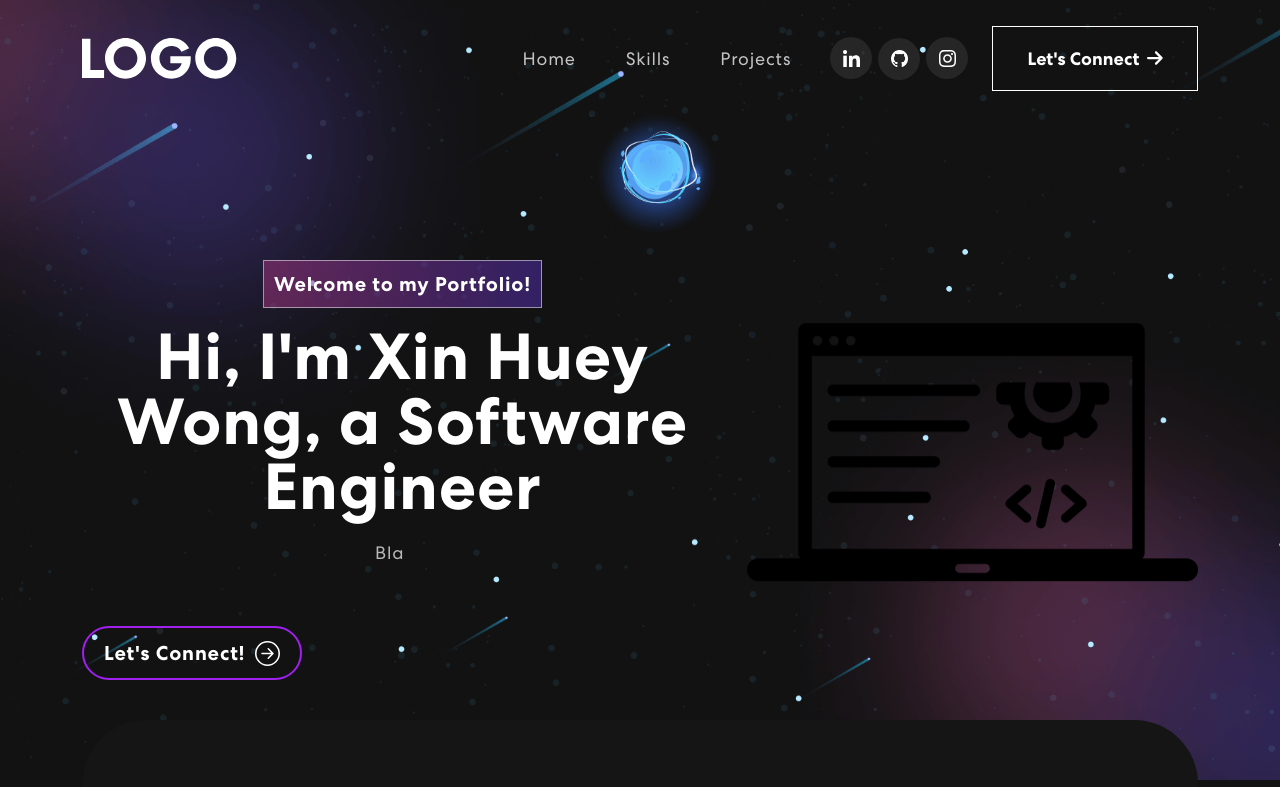
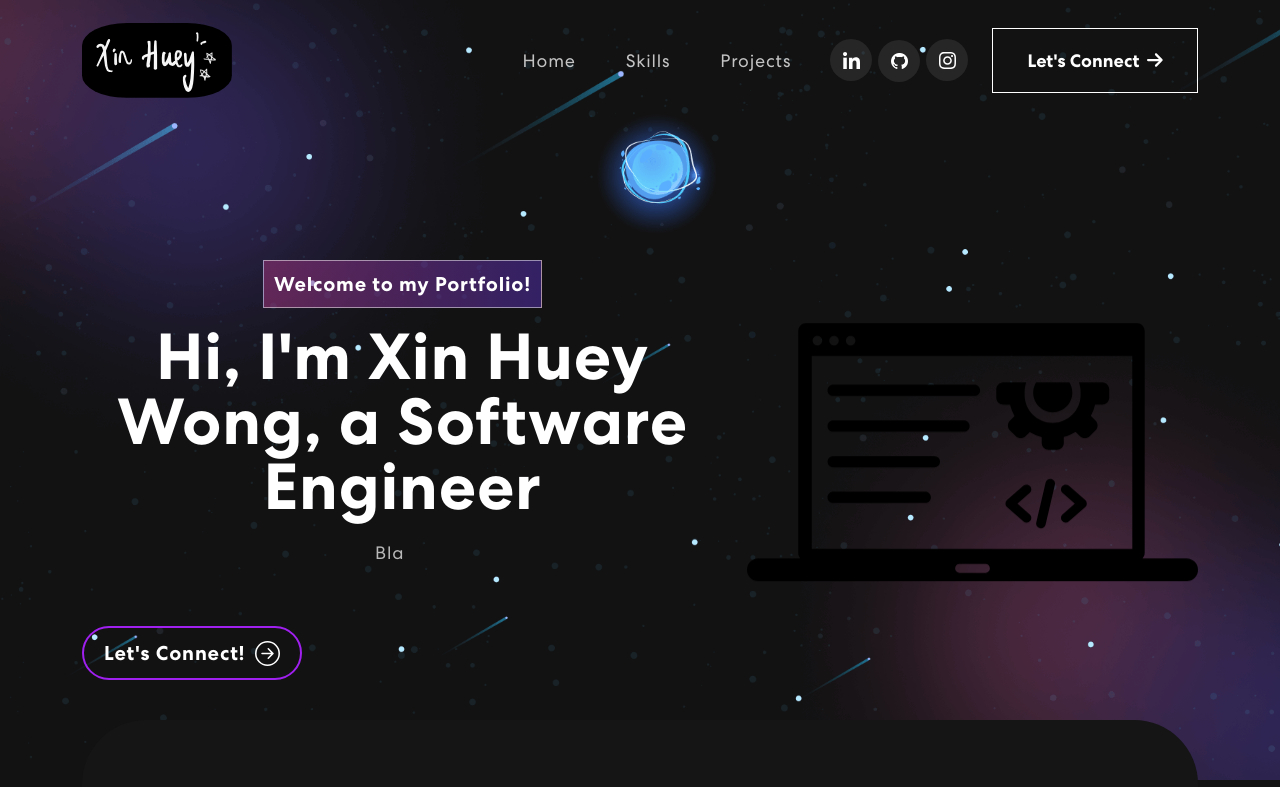
Before and after one commit to xinhuey/xhw-portfolio, a React (Create React App) app in the folder xhw-portfolio/: page / in a window 1280 px wide. Shown: the top 787 px of the page. Built offline with nearby package versions, Linux system fonts and the light colour scheme.

Commit message:
replaced the logo and added animation

```diff
--- a/xhw-portfolio/src/App.css
+++ b/xhw-portfolio/src/App.css
@@ -106,6 +106,12 @@ nav.navbar a.navbar-brand{
   width: 9%;
 }
 
+.logo-img {
+  width: 150px;
+  height: auto;
+  border-radius: 30%;
+
+}
 nav.navbar .navbar-nav .nav-link.navbar-link{
   font-weight: 400;
   color: #fff !important;
--- a/xhw-portfolio/src/components/NavBar.js
+++ b/xhw-portfolio/src/components/NavBar.js
@@ -3,7 +3,7 @@ import {useState, useEffect} from 'react';
 import navIcon1 from '../assets/img/nav-icon1.svg';
 import navIcon2 from '../assets/img/github.png';
 import navIcon3 from '../assets/img/nav-icon3.svg';
-import logo from '../assets/img/logo.svg';
+import logo from '../assets/img/name.svg';
 import { FontAwesomeIcon } from '@fortawesome/react-fontawesome';
 import { faArrowRight } from '@fortawesome/free-solid-svg-icons';
 import '@fortawesome/fontawesome-free/css/all.min.css';
@@ -39,7 +39,7 @@ export const NavBar = () => {
     <Navbar expand="lg" className={scrolled ? "scrolled" : ""}>
     <Container>
         <Navbar.Brand href="/">
-            <img src={logo} alt = "Logo"/>
+            <img src={logo} className = "logo-img animate__animated animate__flash" alt = "Logo"/>
         </Navbar.Brand>
         <Navbar.Toggle aria-controls="basic-navbar-nav">
           <span className="navbar-toggler-icon"></span>
```
Also changed, not shown: xhw-portfolio/src/assets/img/name.svg (added).
